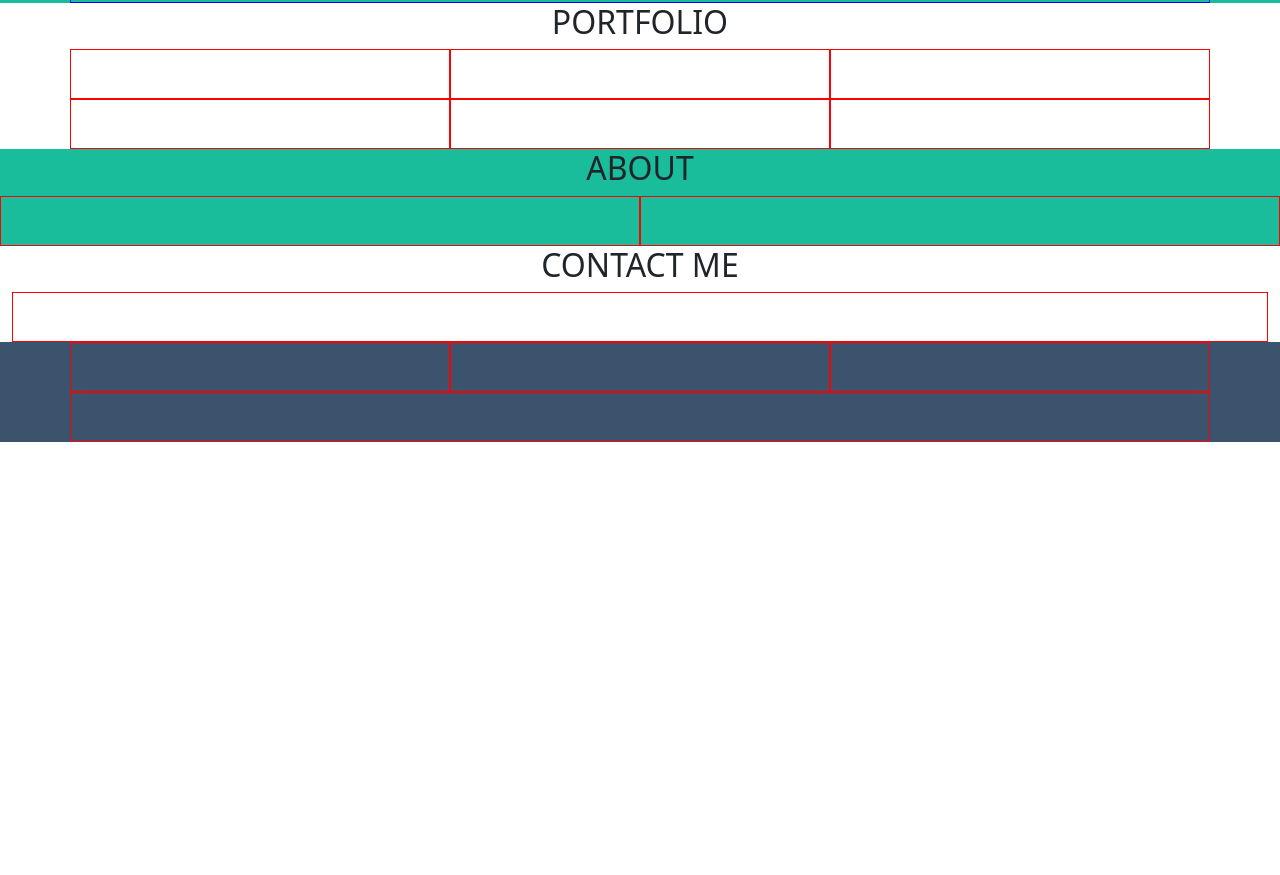
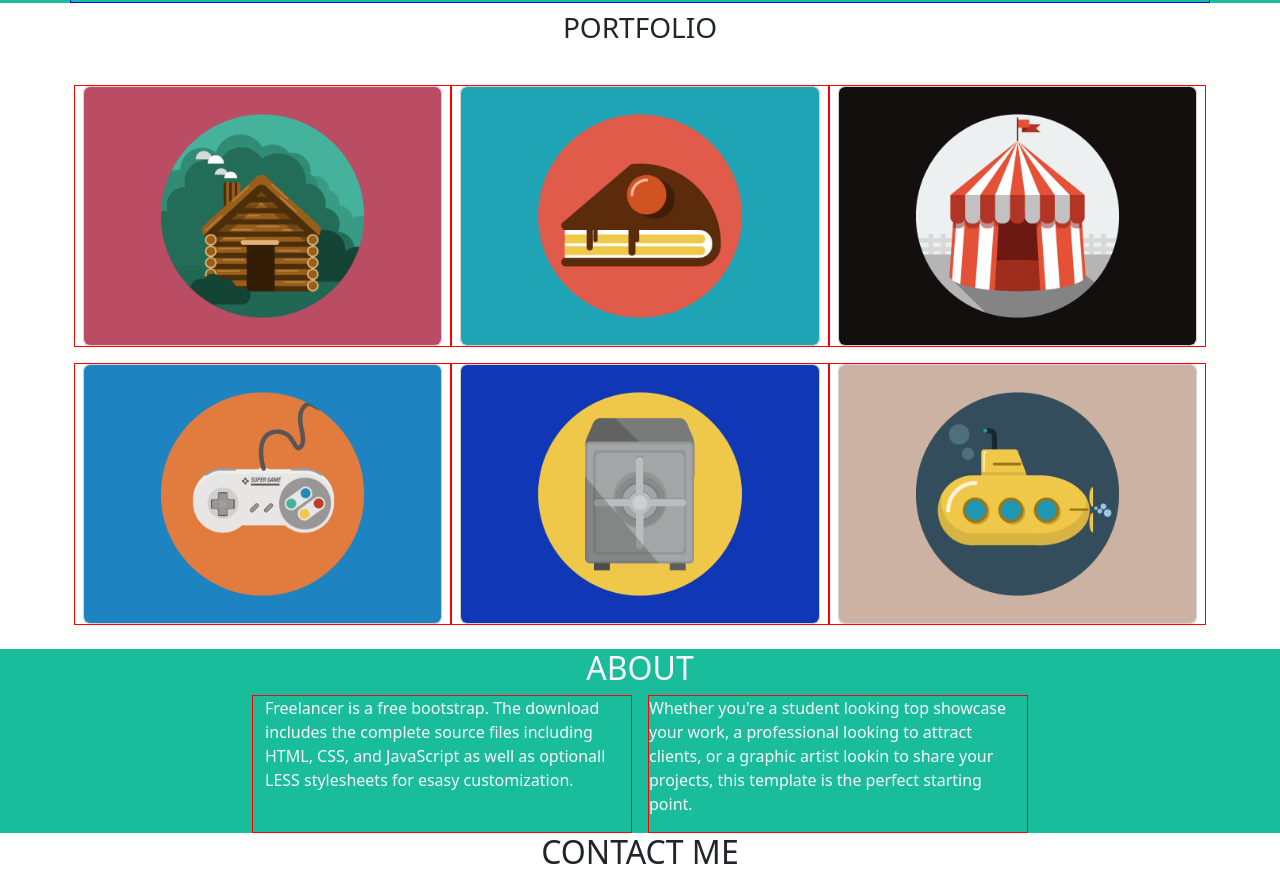
Before and after one commit to IvanoPisaniello/html-css-bootstrap-freelancer, a plain HTML site: page index.html in a window 1280 px wide. Shown: the part 449-1324 px from the top of the page. Before the commit the page ends 891 px from the top, so only its background shows below. Drawn offline with nearby package versions, Linux system fonts and the light colour scheme.

Commit message:
added other content

```diff
--- a/index.html
+++ b/index.html
@@ -67,24 +67,56 @@
         <!-- portfolio -->
         <section class="">
             <div class="container">
-                <h2 class="text-center">PORTFOLIO</h2>
-                <div class="row">
-                    <div class="col-12 col-md-6 col-lg-4"></div>
-                    <div class="col-12 col-md-6 col-lg-4"></div>
-                    <div class="col-12 col-md-6 col-lg-4"></div>
-                    <div class="col-12 col-md-6 col-lg-4"></div>
-                    <div class="col-12 col-md-6 col-lg-4"></div>
-                    <div class="col-12 col-md-6 col-lg-4"></div>
+                <h3 class="text-center my-2">PORTFOLIO</h3>
+                <div class="row g-3 my-4">
+                    <div class="col-12 col-md-6 col-lg-4">
+                        <div class="card">
+                            <img src="img/cabin.png" alt="" class="rounded-2">
+                        </div>
+                    </div>
+                    <div class="col-12 col-md-6 col-lg-4">
+                        <div class="card">
+                            <img src="img/cake.png" alt="" class="rounded-2">
+                        </div>
+                    </div>
+                    <div class="col-12 col-md-6 col-lg-4">
+                        <div class="card">
+                            <img src="img/circus.png" alt="" class="rounded-2">
+                        </div>
+                    </div>
+                    <div class="col-12 col-md-6 col-lg-4">
+                        <div class="card">
+                            <img src="img/game.png" alt="" class="rounded-2">
+                        </div>
+                    </div>
+                    <div class="col-12 col-md-6 col-lg-4">
+                        <div class="card">
+                            <img src="img/safe.png" alt="" class="rounded-2">
+                        </div>
+                    </div>
+                    <div class="col-12 col-md-6 col-lg-4">
+                        <div class="card">
+                            <img src="img/submarine.png" alt="" class="rounded-2">
+                        </div>
+                    </div>
                 </div>
             </div>
         </section>
         <!-- about -->
         <section class="bg-green">
-            <div class="container-fluid">
-                <h2 class="text-center">ABOUT</h2>
-                <div class="row">
-                    <div class="col-12 col-md-6"></div>
-                    <div class="col-12 col-md-6"></div>
+            <div class="container">
+                <h2 class="text-center text-light">ABOUT</h2>
+                <div class="row justify-content-md-center gap-3">
+                    <div class="col-12 col-md-4">
+                        <p class="text-light"> Freelancer is a free bootstrap. The download includes the complete source
+                            files including HTML, CSS, and JavaScript as well as optionall LESS stylesheets for esasy
+                            customization.</p>
+                    </div>
+                    <div class="col-12 col-md-4 px-5 px-md-0">
+                        <p class="text-light"> Whether you're a student looking top showcase your work, a professional
+                            looking to attract clients, or a graphic artist lookin to share your projects, this template
+                            is the perfect starting point.</p>
+                    </div>
                 </div>
             </div>
         </section>
```
